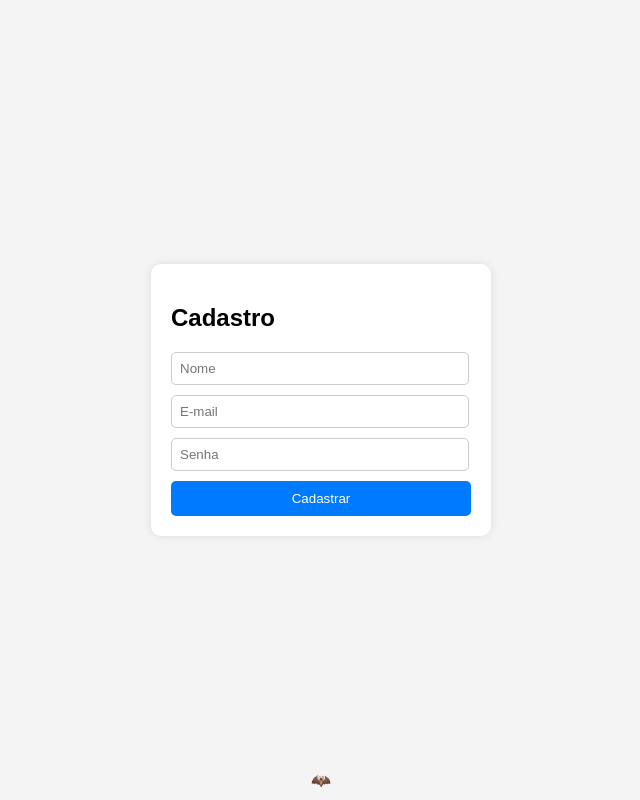
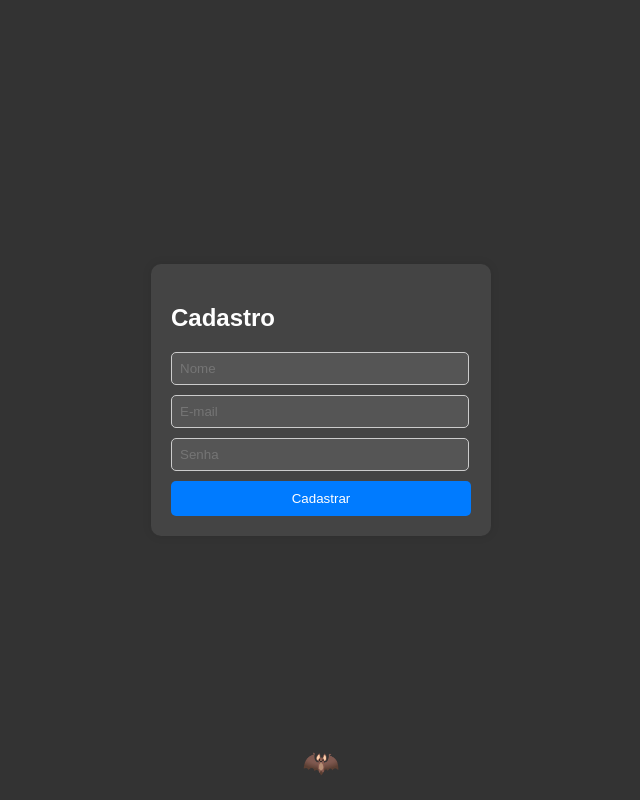
Before and after one commit to NicolasMussi89/cover, a PHP site: page /cadastro.php in a window 1280 px wide. Shown: the whole page, without its empty margins (319-959 px from the left). Run offline with PHP 8.4, Linux system fonts and the light colour scheme.

Commit message:
finalizou tela de cadastro

```diff
--- a/cadastro.php
+++ b/cadastro.php
@@ -14,11 +14,12 @@
             justify-content: center;
             align-items: center;
             height: 100vh;
-            background-color: #f4f4f4;
+            background-color: #333; /* Fundo escuro */
+            color: #fff; /* Texto branco */
         }
 
         .container {
-            background-color: #fff;
+            background-color: #444; /* Cor de fundo do contêiner */
             padding: 20px;
             border-radius: 10px;
             box-shadow: 0 0 10px rgba(0, 0, 0, 0.1);
@@ -31,6 +32,8 @@
             padding: 8px;
             border: 1px solid #ccc;
             border-radius: 5px;
+            background-color: #555; /* Cor de fundo dos campos de entrada */
+            color: #fff; /* Texto branco */
         }
 
         input[type="submit"] {
@@ -45,9 +48,10 @@
 
         footer {
             position: fixed;
-            bottom: 10px;
+            bottom: 20px;
             left: 50%;
             transform: translateX(-50%);
+            font-size: 30px; /* Tamanho do emoji aumentado */
         }
     </style>
 </head>
```
